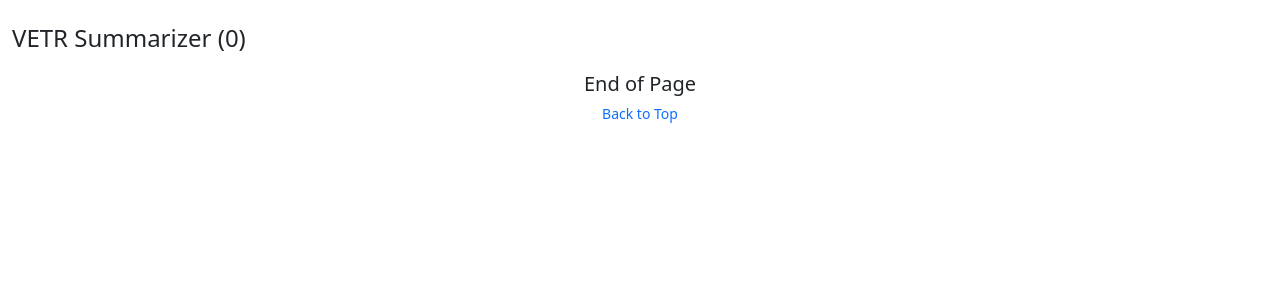
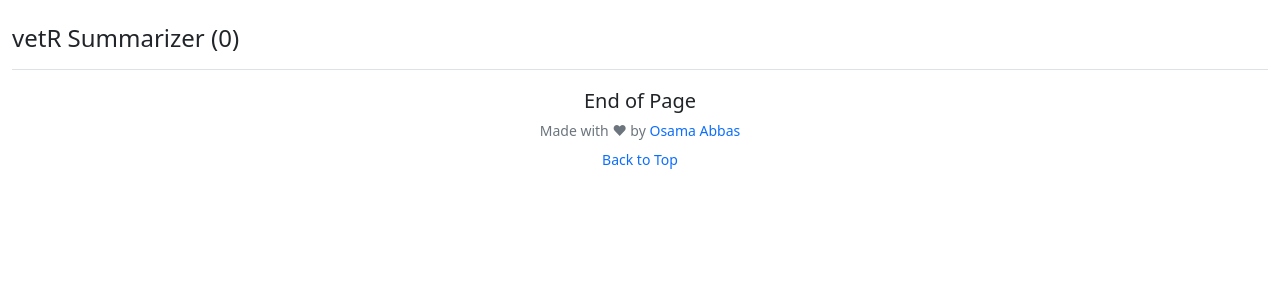
Before and after one commit to Tes3awy/vetr-summarizer, a Python web app: template src/vetr_summarizer/templates/vetr-data.j2 in a window 1280 px wide. Shown: the top 300 px of the page. Run offline with Jinja, Linux system fonts and the light colour scheme; the template is opened without the code that fills it, so the values that code supplies are empty; some libraries are stand-ins or nearby versions.

Commit message:
Update styling

```diff
--- a/src/vetr_summarizer/templates/vetr-data.j2
+++ b/src/vetr_summarizer/templates/vetr-data.j2
@@ -1,10 +1,10 @@
 <!DOCTYPE html>
-<html lang="en" dir="ltr">
+<html lang="en-US" dir="ltr">
 
 <head>
-    <meta charset="UTF-8">
-    <meta name="viewport" content="width=device-width,initial-scale=1.0">
-    <title>VETR Summarizer</title>
+    <meta charset="UTF-8" />
+    <meta name="viewport" content="width=device-width,initial-scale=1.0" />
+    <title>vetR Summarizer</title>
     <link rel="shortcut icon" href="https://github.com/cisco/cisco.github.io/raw/master/favicon.ico"
         type="image/x-icon" />
     <link rel="stylesheet"
@@ -14,15 +14,15 @@
 
 <body>
     <div class="container-fluid py-4">
-        <h1 class="fs-4 mb-3">VETR Summarizer ({{ accordion_items|length }})</h1>
+        <h1 class="fs-4 mb-3 border-bottom pb-3 mb-3">vetR Summarizer ({{ accordion_items|length }})</h1>
         <div class="accordion accordion-flush" id="accordion">
             {% for item in accordion_items -%}
-            <div class="accordion-item">
+            <div class="mb-3 accordion-item shadow-sm border-0 border-start border-primary-subtle">
                 <div class="accordion-header" id="heading{{ loop.index }}">
                     <button class="accordion-button {% if loop.index != 1 %}collapsed{% endif %}"
                         data-bs-toggle="collapse" data-bs-target="#collapse{{ loop.index }}" aria-expanded="true"
                         aria-controls="collapse{{ loop.index }}">
-                        <span class="fw-bold">{{ loop.index }}. {{ item.title }}</span>
+                        <span class="fw-bold">{{ item.title }}</span>
                     </button>
                 </div>
                 <div id="collapse{{ loop.index }}"
@@ -47,7 +47,12 @@
         </div>
         <div class="text-center">
             <p class="lead mt-3 mb-1">End of Page</p>
-            <p class="small text-primary mb-0" id="up" role="button" tabindex="10">Back to Top</p>
+            <p class="mb-2 small text-secondary">Made with &hearts; by <a
+                    href="https://github.com/Tes3awy/vetr-summarizer" target="_blank" class="text-decoration-none"
+                    title="vetR Summarizer on GitHub">Osama
+                    Abbas</a>
+            </p>
+            <p id="up" class="small text-primary mb-0" role="button" tabindex="10">Back to Top</p>
         </div>
     </div>
     <script src="https://code.jquery.com/jquery-3.7.1.min.js"></script>
@@ -61,10 +66,12 @@
             $('#table{{ loop.index }}').DataTable({
                 info: true,
                 ordering: true,
-                paging: true,
+                paging: {
+                    buttons: 3
+                },
                 lengthMenu: [
-                    [10, 25, 50, -1],
-                    [10, 25, 50, 'All']
+                    [5, 10, 25, -1],
+                    [5, 10, 25, 'All']
                 ]
             });
             {% endfor -%}
```
